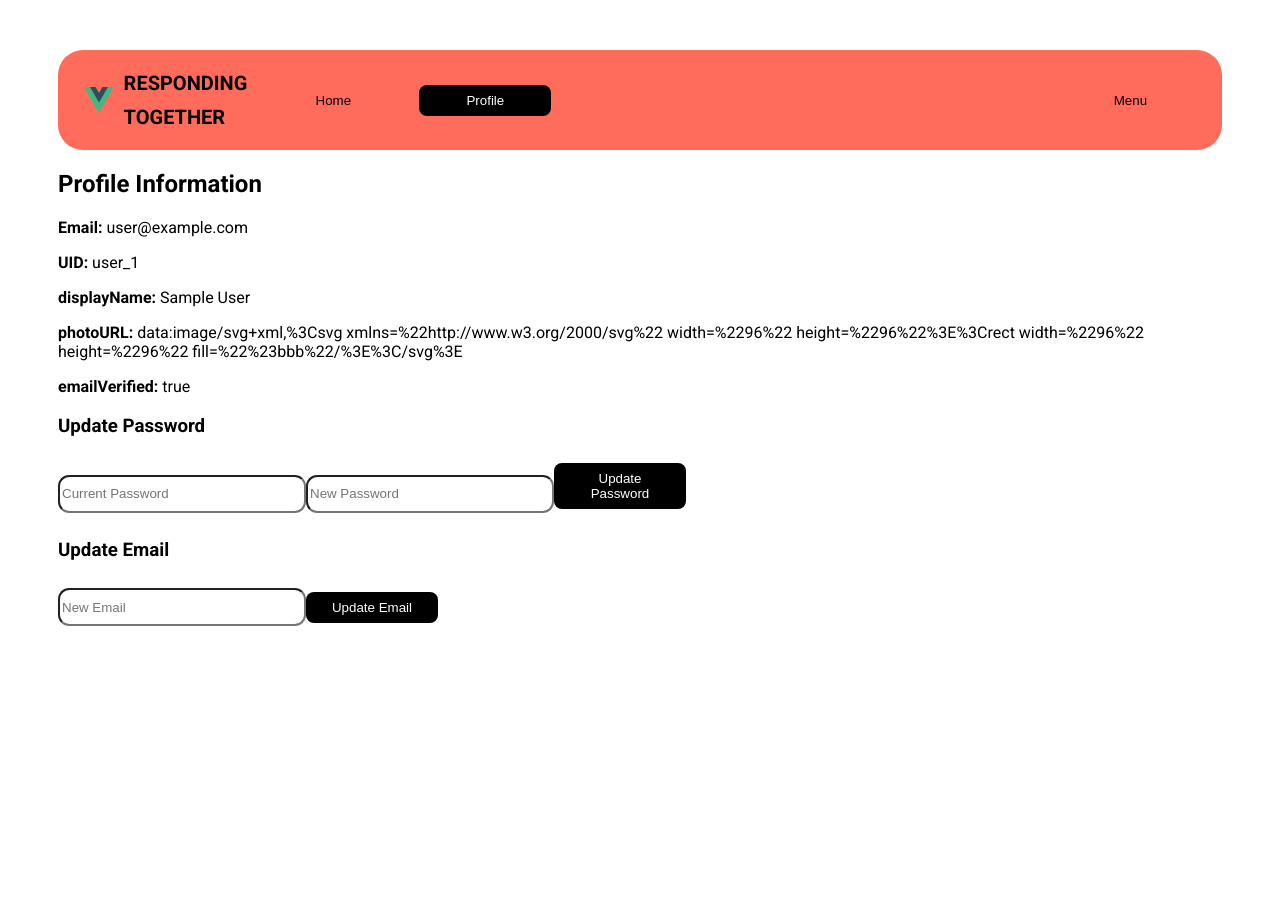
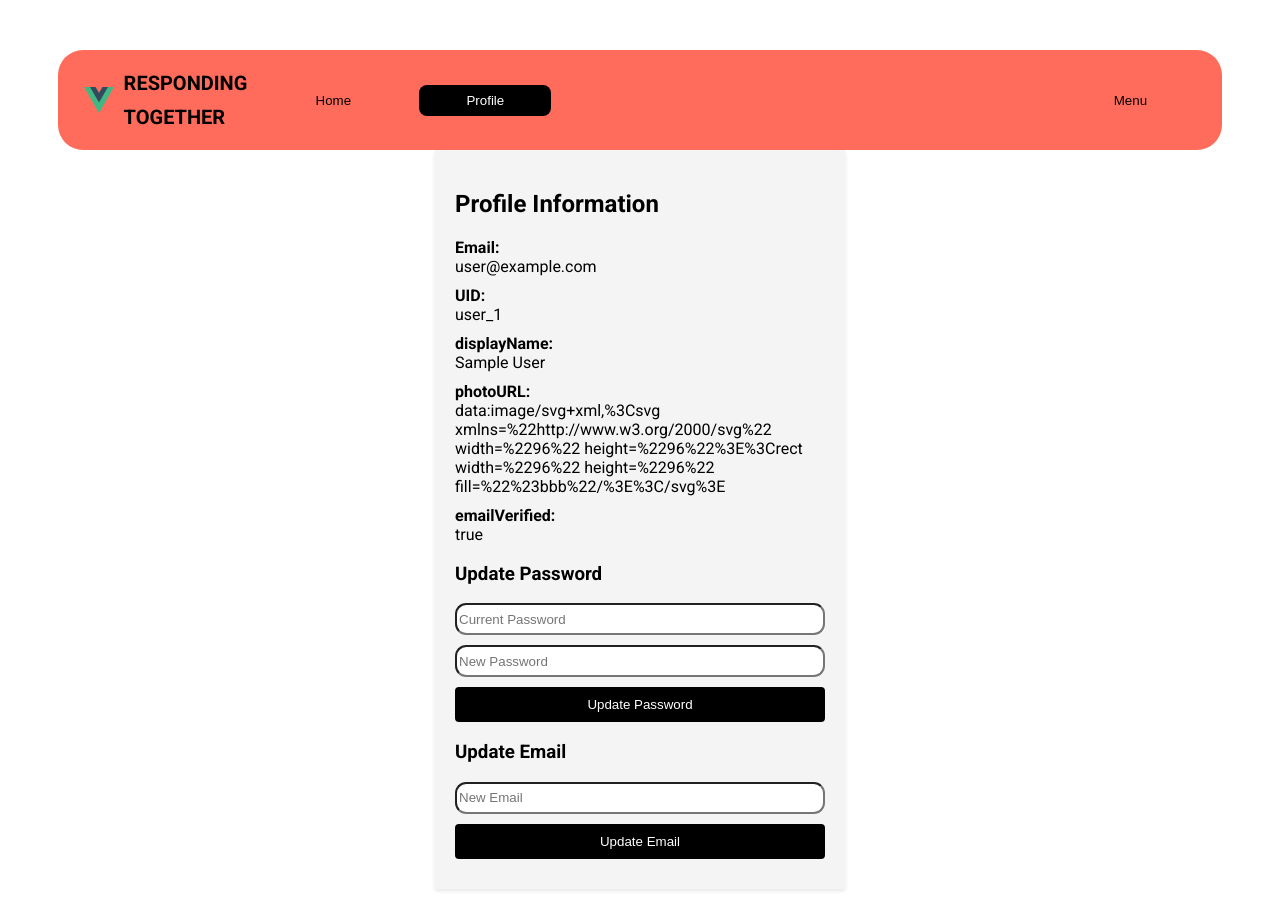
Before and after one commit to fahmi2000/fyp-responding-together, a Vue app: page /profile in a window 1280 px wide. Before the commit the page ends 800 px from the top, so only its background shows below. Built offline with nearby package versions, Linux system fonts and the light colour scheme; no server answers; sample sign-in values are in the browser's storage.

Commit message:
Updated some view.css

```diff
--- a/src/screens/LandingPage.vue
+++ b/src/screens/LandingPage.vue
@@ -71,7 +71,8 @@ export default {
 }
 
 input[type="email"],
-input[type="password"] {
+input[type="password"],
+input[type="text"] {
   width: calc(19rem - 4rem); /* Adjusts width considering padding */
   height: 2rem;
   margin: 0.5rem 0; /* Adds a bit of margin for spacing */
@@ -95,7 +96,7 @@ button:hover {
 }
 
 .error {
-  color: red;
+  color: white;
   margin-top: 1rem;
 }
 
--- a/src/view/CreateAccountView.vue
+++ b/src/view/CreateAccountView.vue
@@ -1,11 +1,18 @@
 <template>
-  <form @submit.prevent="handleSubmit">
-    <input type="text" required placeholder="username" v-model="userName" />
-    <input type="email" required placeholder="email" v-model="email" />
-    <input type="password" required placeholder="password" v-model="password" />
-    <div class="error">{{ error }}</div>
-    <button type="submit">Sign up</button>
-  </form>
+  <div class="auth-view-container">
+    <form @submit.prevent="handleSubmit" class="auth-form">
+      <input type="text" required placeholder="username" v-model="userName" />
+      <input type="email" required placeholder="email" v-model="email" />
+      <input
+        type="password"
+        required
+        placeholder="password"
+        v-model="password"
+      />
+      <div class="error">{{ error }}</div>
+      <button type="submit">Sign up</button>
+    </form>
+  </div>
 </template>
 
 <script>
@@ -23,7 +30,7 @@ export default {
       await signup(email.value, password.value, userName.value);
       if (!error.value) {
         console.log("User signed up successfully");
-        context.emit("signup");
+        context.emit("signup-success");
       }
     };
 
@@ -33,4 +40,24 @@ export default {
 </script>
 
 <style>
+.auth-view-container {
+  display: flex;
+  flex-direction: column;
+  align-items: center;
+}
+
+.auth-form {
+  width: 100%; /* Ensures form elements align with the container's width */
+  display: flex;
+  flex-direction: column;
+  align-items: center;
+}
+
+button {
+  cursor: pointer;
+}
+
+.error {
+  color: red;
+}
 </style>
--- a/src/view/ProfileView.vue
+++ b/src/view/ProfileView.vue
@@ -1,13 +1,24 @@
 <!-- /src/view/ProfileView.vue -->
 <template>
-  <div v-if="user">
+  <div v-if="user" class="profile-container">
     <h2>Profile Information</h2>
-    <!-- Existing profile information display -->
-    <p><strong>Email:</strong> {{ user.email }}</p>
-    <p><strong>UID:</strong> {{ user.uid }}</p>
-    <p><strong>displayName:</strong> {{ user.displayName }}</p>
-    <p><strong>photoURL:</strong> {{ user.photoURL }}</p>
-    <p><strong>emailVerified:</strong> {{ user.emailVerified }}</p>
+    <div class="user-info">
+      <p>
+        <strong>Email:</strong> <span>{{ user.email }}</span>
+      </p>
+      <p>
+        <strong>UID:</strong> <span>{{ user.uid }}</span>
+      </p>
+      <p>
+        <strong>displayName:</strong> <span>{{ user.displayName }}</span>
+      </p>
+      <p>
+        <strong>photoURL:</strong> <span>{{ user.photoURL }}</span>
+      </p>
+      <p>
+        <strong>emailVerified:</strong> <span>{{ user.emailVerified }}</span>
+      </p>
+    </div>
     <!-- Password update form -->
     <h3>Update Password</h3>
     <form @submit.prevent="changePassword(currentPassword, newPassword)">
@@ -62,3 +73,48 @@ export default {
   },
 };
 </script>
+
+<style scoped>
+.profile-container {
+  width: 370px;
+  background-color: #f5f4f4;
+  padding: 20px; /* Adds some padding around the content */
+  margin: auto; /* Centers the container */
+  box-shadow: 0 2px 4px rgba(0, 0, 0, 0.1); /* Optional: adds a subtle shadow */
+}
+
+.user-info p {
+  margin: 10px 0; /* Adds some spacing between each piece of information */
+}
+
+.user-info p strong {
+  display: block; /* Makes the label appear above the user info */
+}
+
+input[type="email"],
+input[type="password"],
+button {
+  display: block; /* Ensure inputs and button take the full width */
+  width: 100%; /* Use the full width of the parent container */
+  margin: 10px 0; /* Adds some spacing */
+  box-sizing: border-box; /* Includes padding and border in the element's total width and height */
+}
+
+button {
+  background-color: black;
+  color: white;
+  padding: 10px;
+  border: none;
+  border-radius: 4px;
+  cursor: pointer;
+}
+
+button:hover {
+  background-color: #333; /* Darkens the button on hover */
+}
+
+.error {
+  color: red;
+  margin-top: 10px;
+}
+</style>
```
